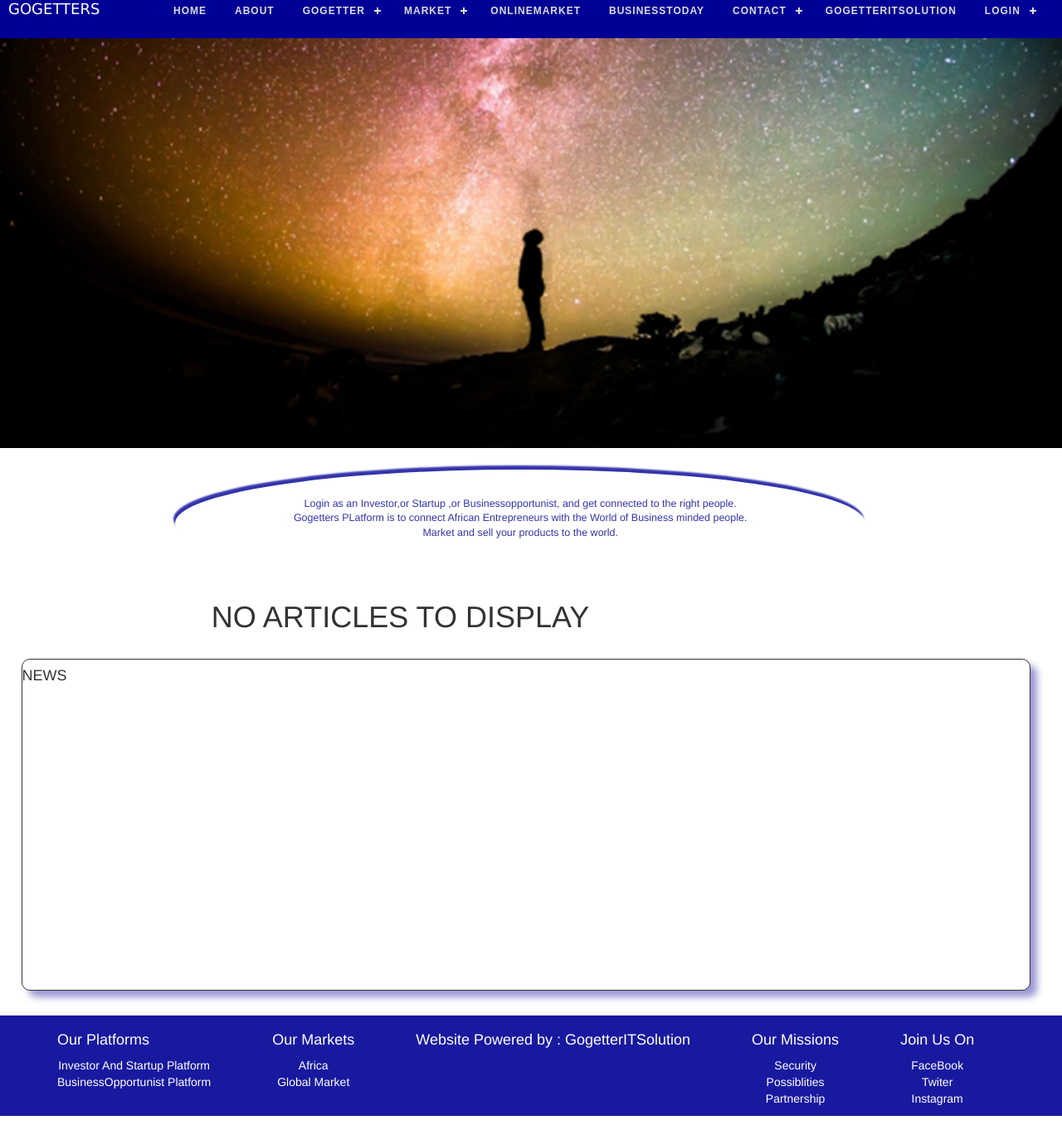
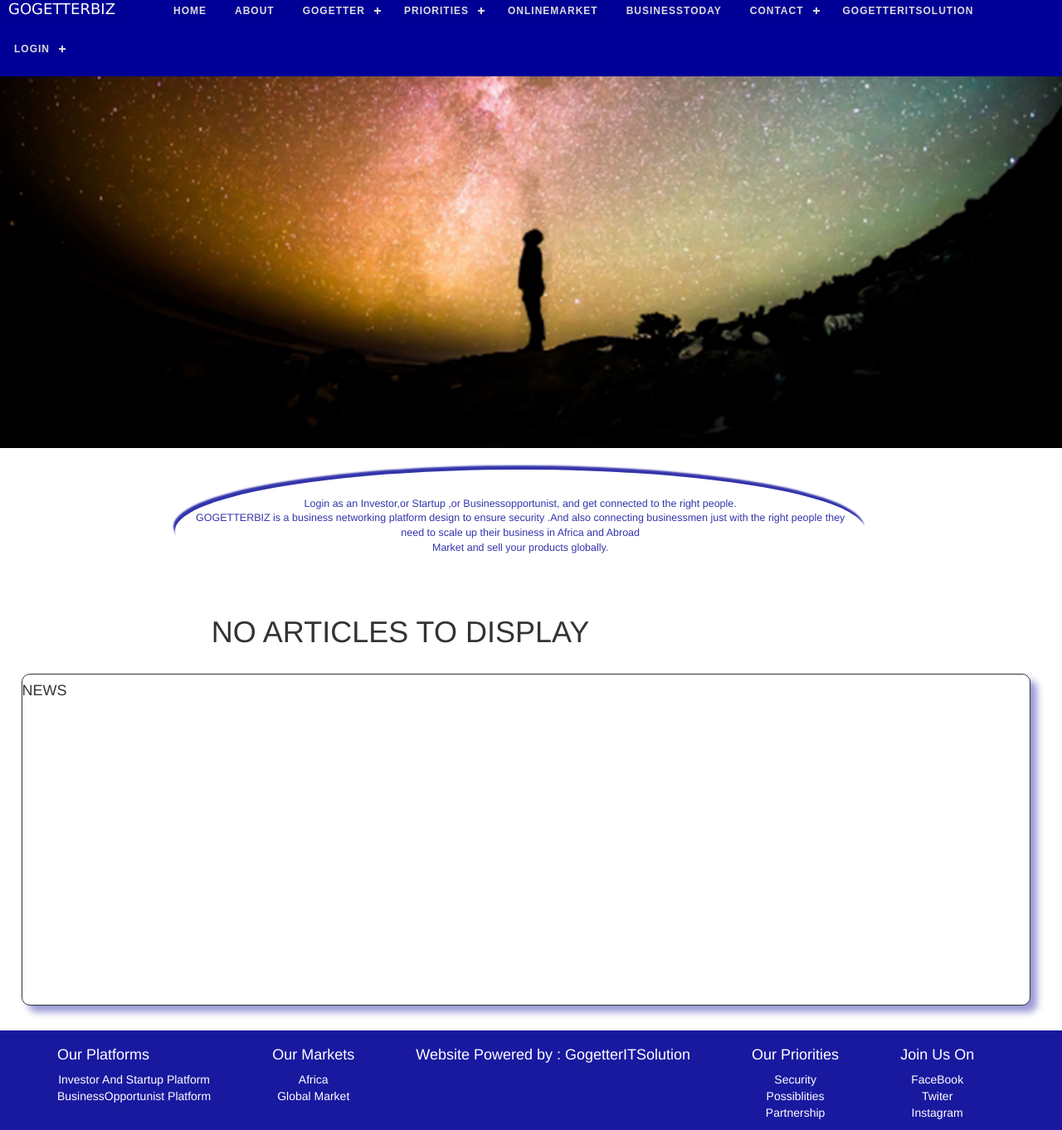
Before and after one commit to damak27/gogetter, a Django app: template success/templates/success/home_page.html in a window 1280 px wide. Shown: the whole page at 83% size. Run offline with Django 3.2, Linux system fonts and the light colour scheme; the template is opened without the code that fills it, so the values that code supplies are empty; some libraries are stand-ins or nearby versions.

Commit message:
security file added

```diff
--- a/success/templates/success/about_us.html
+++ b/success/templates/success/about_us.html
@@ -84,6 +84,7 @@
                 <h2> WHO WE ARE </h2>
 
                 <content>
+                    <p> GOGETTERBIZ is a business networking platform design to ensure security .And also connecting businessmen just with the right people they need to scale up their business</p>
                     <p> We believe in innovation and sales driving market strategies to boost sales and making positive changes to our society.</p>
                     <p>We stand for loyalty,wisdom,confidence,intelligence,faith ,trust and heaven</p>
 
--- a/success/templates/success/base1.html
+++ b/success/templates/success/base1.html
@@ -24,7 +24,7 @@
     <script src="{% static 'script/javascript.js' %}">
     </script>
     <nav id='cssmenu'>
-        <div class="logo"><a href="">GOGETTERS</a></div>
+        <div class="logo"><a href="">GOGETTERBIZ</a></div>
         <div id="head-mobile"></div>
         <div class="button"></div>
         <ul>
@@ -44,10 +44,13 @@
                     </li>
                 </ul>
             </li>
-            <li><a href='#'>MARKET</a>
+            <li><a href='#'>PRIORITIES</a>
                 <ul>
-                    <li><a href='#'>Africa</a></li>
-                    <li><a href='#'>Global</a></li>
+
+                    <li>
+                        <a href="{% url 'success:Security' %}">Security</a></li>
+                    <li><a href="">Possiblities</a></li>
+                    <li> <a href="">Partnership</a></li>
                 </ul>
 
             </li>
@@ -122,10 +125,10 @@
                 <div class="section">
                     <ul>
 
-                        <h4> Our Missions</h4>
+                        <h4> Our Priorities</h4>
 
                         <li>
-                            <a href="">Security</a></li>
+                            <a href="{% url 'success:Security' %}">Security</a></li>
                         <li><a href="">Possiblities</a></li>
                         <li> <a href="">Partnership</a></li>
                     </ul>
--- a/success/templates/success/home_page.html
+++ b/success/templates/success/home_page.html
@@ -29,8 +29,10 @@
 
 
 {% endfor %} {% else %}
-<p> Login as an Investor,or Startup ,or Businessopportunist, and get connected to the right people.<br> Gogetters PLatform is to connect African Entrepreneurs with the World of Business minded people.<br>Market and sell your products to the world.
+<p> Login as an Investor,or Startup ,or Businessopportunist, and get connected to the right people.<br> GOGETTERBIZ is a business networking platform design to ensure security .And also connecting businessmen just with the right people they need to scale
+    up their business in Africa and Abroad<br>Market and sell your products globally.
 </p>
+
 
 {% endif %}
 
--- a/success/templates/success/user_account/profile_account.html
+++ b/success/templates/success/user_account/profile_account.html
@@ -47,6 +47,8 @@
 
     <div id="main">
         <span class="menu" style="font-size:30px;cursor:pointer" onclick="openNav()">MENU</span>
+
+
 
         <div class="cd-tabs">
 
--- a/success/urls.py
+++ b/success/urls.py
@@ -25,6 +25,8 @@ urlpatterns = [
     url(r'(?P<pk>[0-9]+)/$',views.contact_listView.as_view(),name='contacts_list'),
     # urls when user login
     url(r'profileAccount/$',views.profileAccount.as_view(),name='profile_account'),
+    #Security urls
+    url(r'Security/$',views.Security,name='Security'),
     #Profile Urls
 
 
--- a/success/views.py
+++ b/success/views.py
@@ -17,7 +17,10 @@ from django.shortcuts import render_to_response
 def AboutView(request):
      content = ""#home_detail.objects.all()
      return render(request,"success/about_us.html",{'content':content})
-
+# Sucurity view
+def Security(request):
+    content=""
+    return render(request, "success/gogetter_static_pages/security.html",{'content':content})
 #To Display detail of the Article objects in home page
 class DetailView(generic.DetailView):
     model = Articles
```
Also changed, not shown: success/models.py (+4 -12 lines), success/templates/success/gogetter_static_pages/security.html (added, +25 -0 lines), success/static/css/gogetter_static_page.css/securtiy.css (added), successfull/settings.py (line endings or trailing spaces).
